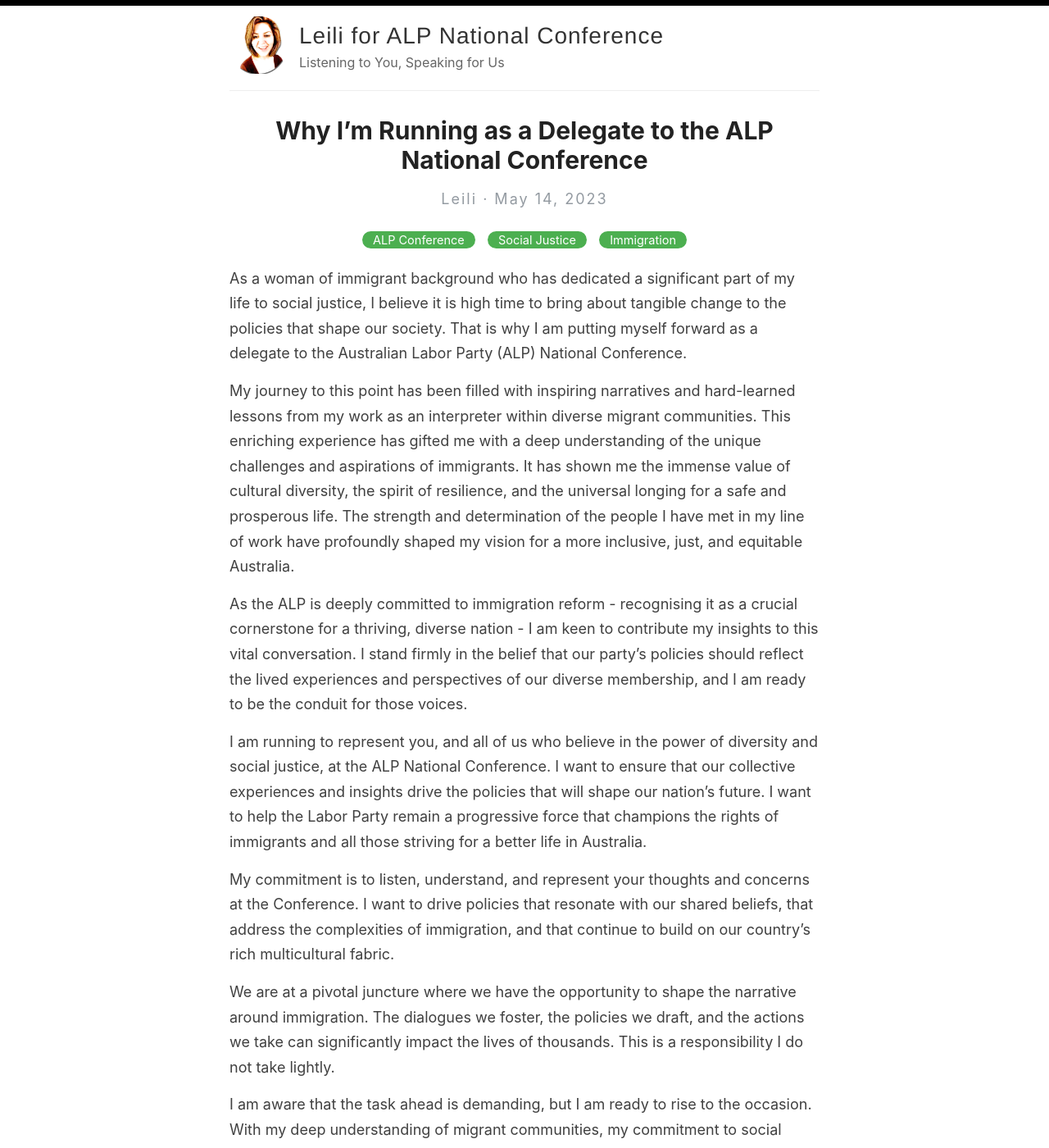
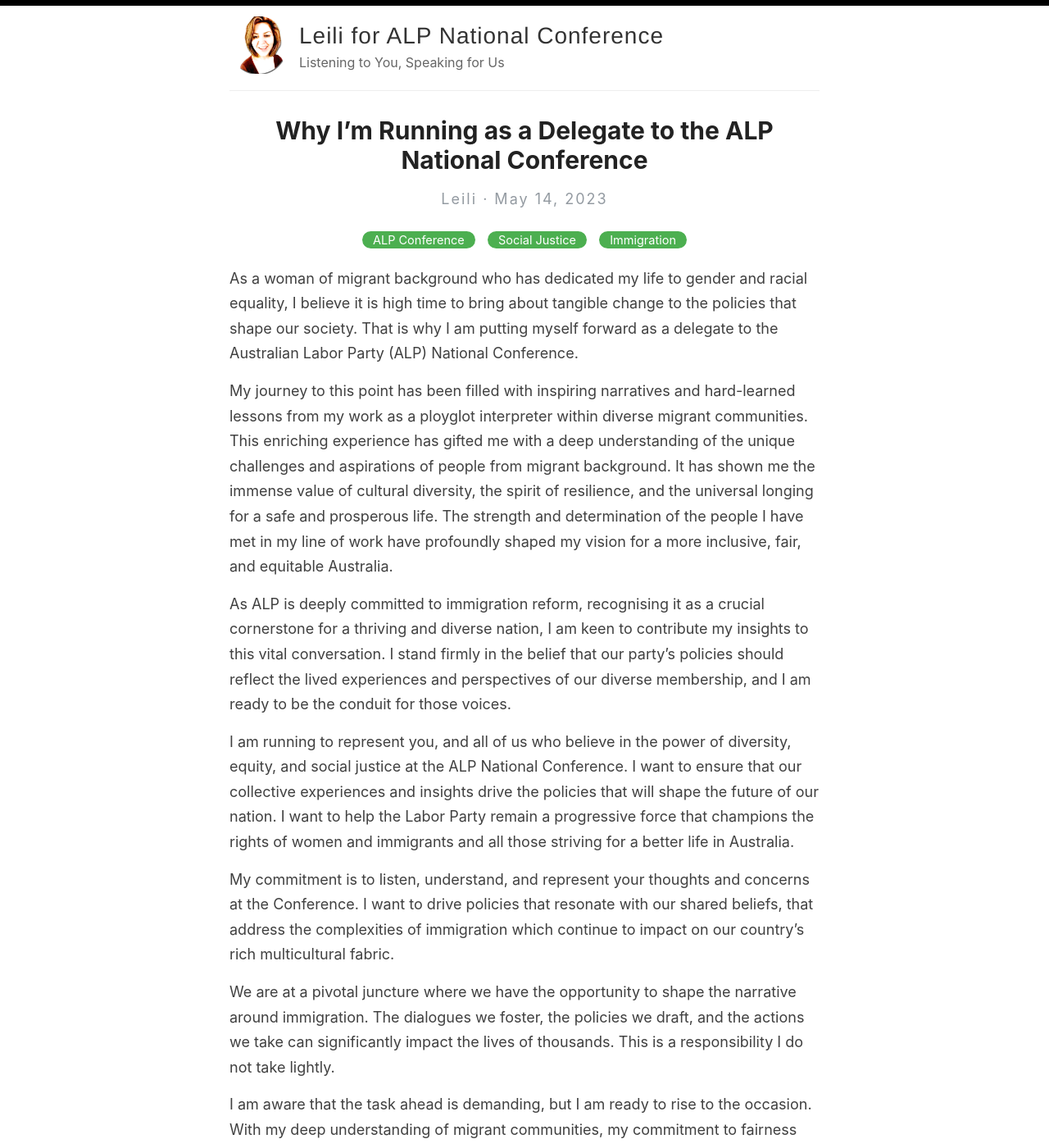
Before and after one commit to lilyforlabor/lilyforlabor.github.io, a Jekyll site: the page built from _posts/2023-05-14-why.md, in a window 1280 px wide and 1400 px high. Shown: the whole window at 82% size. Built offline with Jekyll 4.4.1, drawn with Linux system fonts in a browser that asks for light colours; some of the changed text lies outside the part shown.

Commit message:
Updates the content by Leili.

```diff
--- a/_posts/2023-05-14-why.md
+++ b/_posts/2023-05-14-why.md
@@ -6,22 +6,22 @@
 
 ---
 
-As a woman of immigrant background who has dedicated a significant part of my life to social justice, I believe it is high time to bring about tangible change to the policies that shape our society. That is why I am putting myself forward as a delegate to the Australian Labor Party (ALP) National Conference.
+As a woman of migrant background who has dedicated my life to gender and racial equality, I believe it is high time to bring about tangible change to the policies that shape our society. That is why I am putting myself forward as a delegate to the Australian Labor Party (ALP) National Conference.
 
-My journey to this point has been filled with inspiring narratives and hard-learned lessons from my work as an interpreter within diverse migrant communities. This enriching experience has gifted me with a deep understanding of the unique challenges and aspirations of immigrants. It has shown me the immense value of cultural diversity, the spirit of resilience, and the universal longing for a safe and prosperous life. The strength and determination of the people I have met in my line of work have profoundly shaped my vision for a more inclusive, just, and equitable Australia.
+My journey to this point has been filled with inspiring narratives and hard-learned lessons from my work as a ployglot interpreter within diverse migrant communities. This enriching experience has gifted me with a deep understanding of the unique challenges and aspirations of people from migrant background. It has shown me the immense value of cultural diversity, the spirit of resilience, and the universal longing for a safe and prosperous life. The strength and determination of the people I have met in my line of work have profoundly shaped my vision for a more inclusive, fair, and equitable Australia.
 
-As the ALP is deeply committed to immigration reform - recognising it as a crucial cornerstone for a thriving, diverse nation - I am keen to contribute my insights to this vital conversation. I stand firmly in the belief that our party's policies should reflect the lived experiences and perspectives of our diverse membership, and I am ready to be the conduit for those voices.
+As ALP is deeply committed to immigration reform, recognising it as a crucial cornerstone for a thriving and diverse nation, I am keen to contribute my insights to this vital conversation. I stand firmly in the belief that our party's policies should reflect the lived experiences and perspectives of our diverse membership, and I am ready to be the conduit for those voices.
 
-I am running to represent you, and all of us who believe in the power of diversity and social justice, at the ALP National Conference. I want to ensure that our collective experiences and insights drive the policies that will shape our nation's future. I want to help the Labor Party remain a progressive force that champions the rights of immigrants and all those striving for a better life in Australia.
+I am running to represent you, and all of us who believe in the power of diversity, equity, and social justice at the ALP National Conference. I want to ensure that our collective experiences and insights drive the policies that will shape the future of our nation. I want to help the Labor Party remain a progressive force that champions the rights of women and immigrants and all those striving for a better life in Australia.
 
-My commitment is to listen, understand, and represent your thoughts and concerns at the Conference. I want to drive policies that resonate with our shared beliefs, that address the complexities of immigration, and that continue to build on our country's rich multicultural fabric.
+My commitment is to listen, understand, and represent your thoughts and concerns at the Conference. I want to drive policies that resonate with our shared beliefs, that address the complexities of immigration which continue to impact on our country's rich multicultural fabric.
 
 We are at a pivotal juncture where we have the opportunity to shape the narrative around immigration. The dialogues we foster, the policies we draft, and the actions we take can significantly impact the lives of thousands. This is a responsibility I do not take lightly.
 
-I am aware that the task ahead is demanding, but I am ready to rise to the occasion. With my deep understanding of migrant communities, my commitment to social justice, and my unwavering belief in the power of diverse voices, I am prepared to take on this challenge.
+I am aware that the task ahead is demanding, but I am ready to rise to the occasion. With my deep understanding of migrant communities, my commitment to fairness and inclusiveness, and my unwavering belief in the power of diverse voices, I am prepared to take on this challenge.
 
 As an interpreter, I was fortunate to serve as a bridge between cultures, helping individuals navigate through unfamiliar territories. Now, I am eager to take a step further and contribute towards shaping the policies that govern these territories.
 
 I humbly ask for your support and your vote. Let us together create a narrative that is inclusive, compassionate, and reflective of our shared values. Let us shape a future where everyone is valued, where diversity is celebrated, and where social justice isn't just an aspiration but a tangible reality.
 
-Your vote will not just be a vote for me, but a vote for a vision of an inclusive and equitable Australia. Thank you for your trust and support. Together, we can create a more compassionate and understanding society for all.
+Your vote will not just be a vote for me, but a vote for a vision of an inclusive and equitable Australia. Thank you for your trust and support. Together, we can create a more inclusive, empathetic, and smart Australia for all.
```
